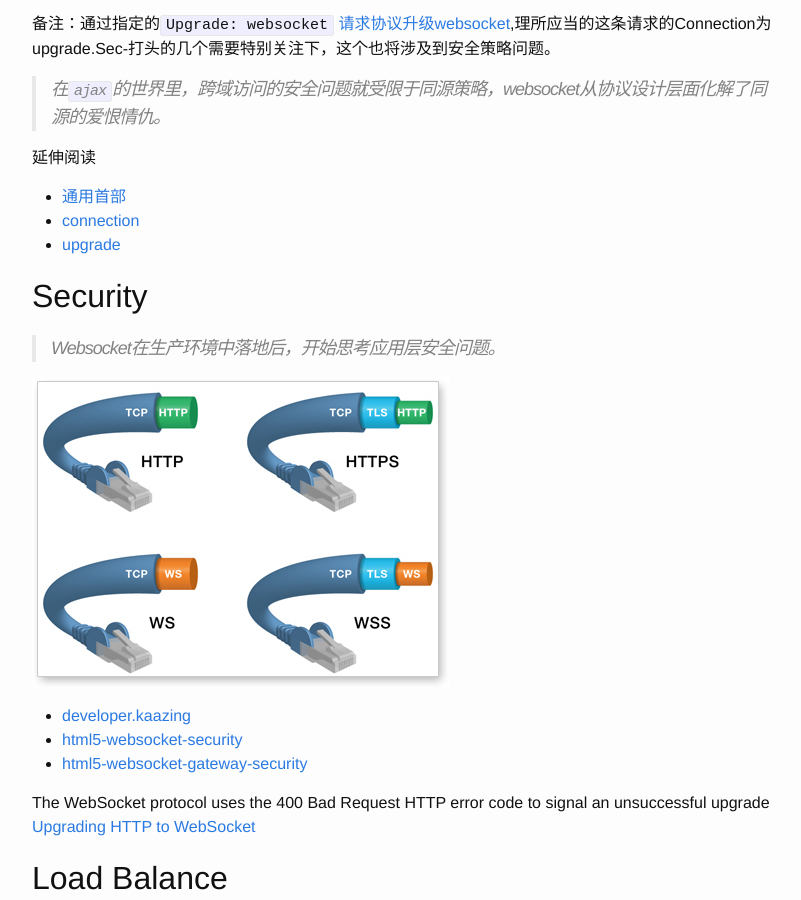
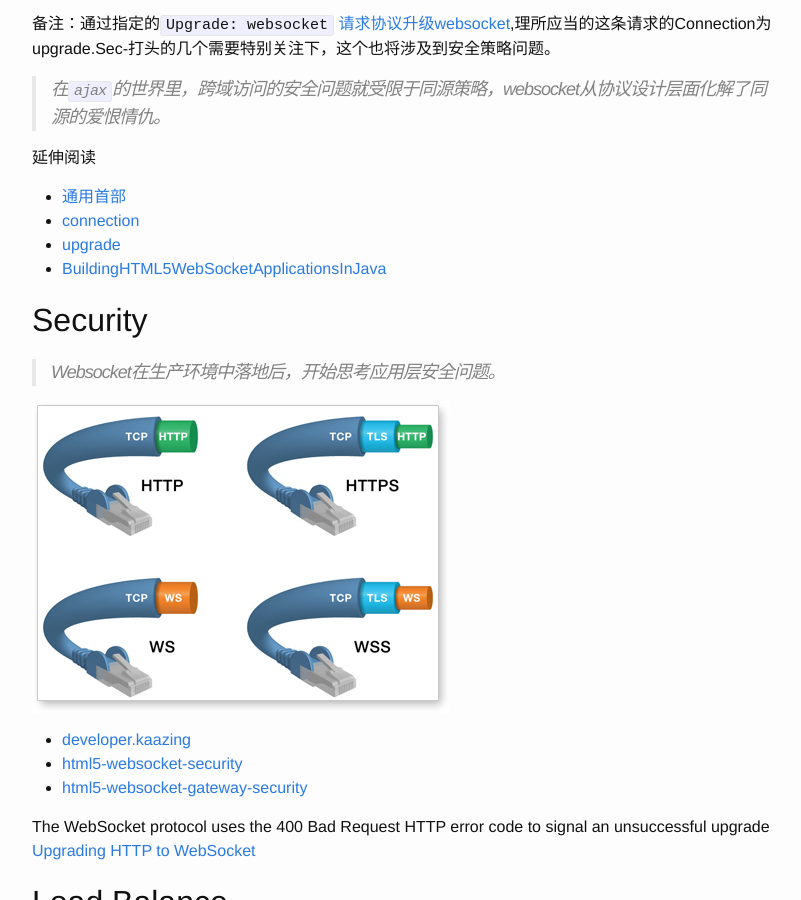
Before and after one commit to atschx/atschx.github.io, a Jekyll site: the page built from _posts/2015-04-03-Websocket.md, in a window 1280 px wide and 900 px high, scrolled down 1783 px. Shown: the whole window, without its empty margins (238-1039 px from the left). Built offline with Jekyll 4.4.1, drawn with Linux system fonts in a browser that asks for light colours; comment, search, counter and statistics services are not loaded.

Commit message:
真干货

```diff
--- a/_posts/2015-04-03-Websocket.md
+++ b/_posts/2015-04-03-Websocket.md
@@ -88,6 +88,7 @@ Sec-WebSocket-Version: 13
 * [通用首部](http://en.wikipedia.org/wiki/List_of_HTTP_header_fields#Request_fields)
 * [connection](http://tools.ietf.org/html/rfc7230#section-6.1)
 * [upgrade](http://en.wikipedia.org/wiki/HTTP/1.1_Upgrade_header)
+* [BuildingHTML5WebSocketApplicationsInJava](https://qconsf.com/sf2012/dl/qcon-sanfran-2012/slides/ArunGupta_JSR356BuildingHTML5WebSocketApplicationsInJavaMOVEDTOSEACLIFFAB.pdf)
 
 Security
 --------
```
